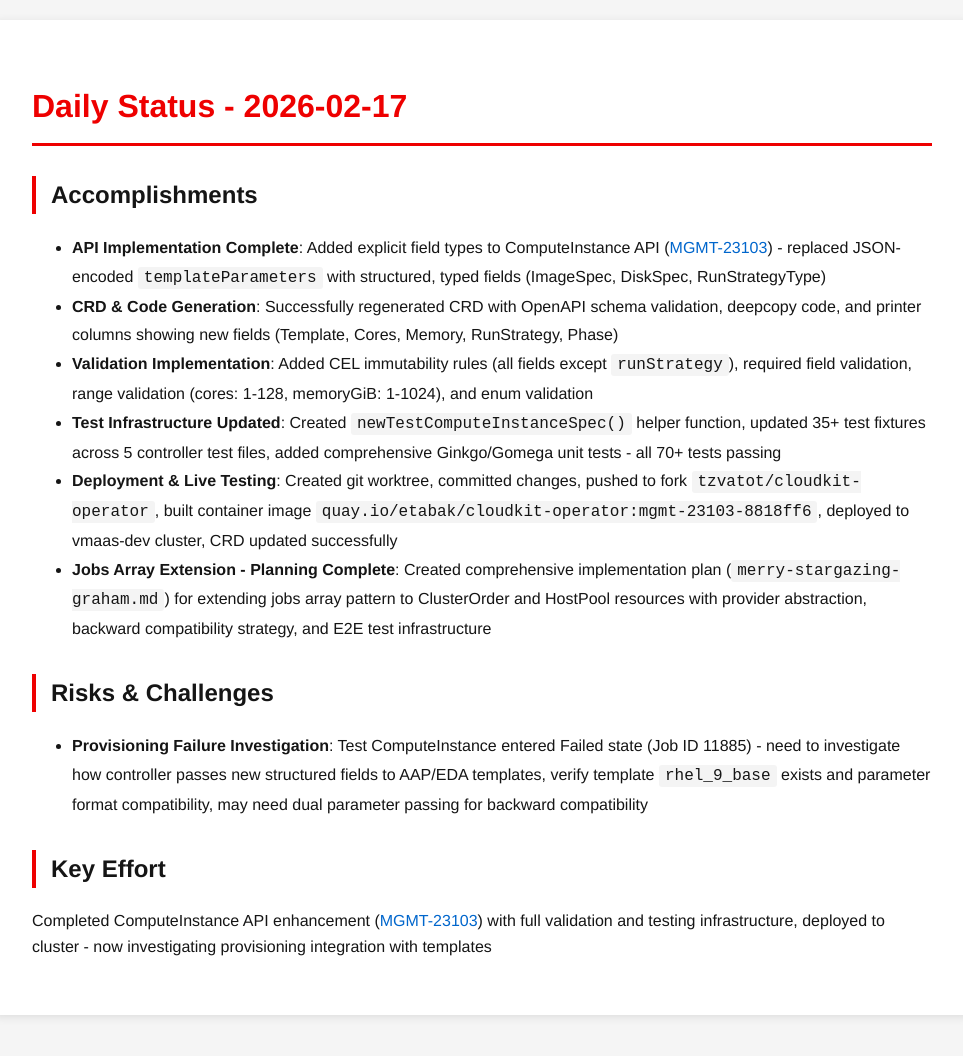
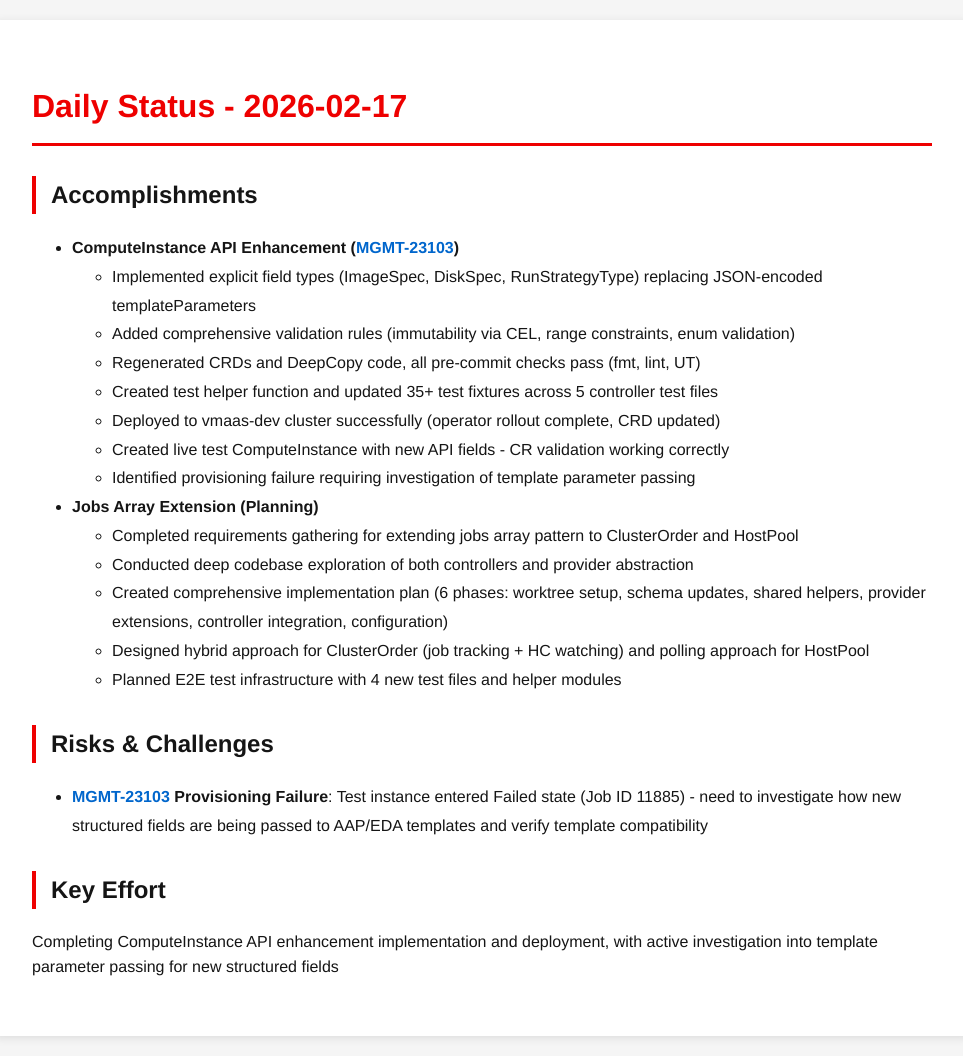
Before and after one commit to tzvatot/daily-status, a Jekyll site: the page built from 2026-02-17.md, in a window 1280 px wide. Shown: the whole page, without its empty margins (158-1121 px from the left). Built offline with Jekyll 4.4.1, drawn with Linux system fonts in a browser that asks for light colours; before the commit the page ends 1035 px from its top, so only the background shows below that.

Commit message:
Daily status update - 2026-02-17

```diff
--- a/2026-02-17.md
+++ b/2026-02-17.md
@@ -7,15 +7,23 @@ date: 2026-02-17
 # Daily Status - 2026-02-17
 
 ## Accomplishments
-- **API Implementation Complete**: Added explicit field types to ComputeInstance API ([MGMT-23103](https://issues.redhat.com/browse/MGMT-23103)) - replaced JSON-encoded `templateParameters` with structured, typed fields (ImageSpec, DiskSpec, RunStrategyType)
-- **CRD & Code Generation**: Successfully regenerated CRD with OpenAPI schema validation, deepcopy code, and printer columns showing new fields (Template, Cores, Memory, RunStrategy, Phase)
-- **Validation Implementation**: Added CEL immutability rules (all fields except `runStrategy`), required field validation, range validation (cores: 1-128, memoryGiB: 1-1024), and enum validation
-- **Test Infrastructure Updated**: Created `newTestComputeInstanceSpec()` helper function, updated 35+ test fixtures across 5 controller test files, added comprehensive Ginkgo/Gomega unit tests - all 70+ tests passing
-- **Deployment & Live Testing**: Created git worktree, committed changes, pushed to fork `tzvatot/cloudkit-operator`, built container image `quay.io/etabak/cloudkit-operator:mgmt-23103-8818ff6`, deployed to vmaas-dev cluster, CRD updated successfully
-- **Jobs Array Extension - Planning Complete**: Created comprehensive implementation plan (`merry-stargazing-graham.md`) for extending jobs array pattern to ClusterOrder and HostPool resources with provider abstraction, backward compatibility strategy, and E2E test infrastructure
+- **ComputeInstance API Enhancement ([MGMT-23103](https://issues.redhat.com/browse/MGMT-23103))**
+  - Implemented explicit field types (ImageSpec, DiskSpec, RunStrategyType) replacing JSON-encoded templateParameters
+  - Added comprehensive validation rules (immutability via CEL, range constraints, enum validation)
+  - Regenerated CRDs and DeepCopy code, all pre-commit checks pass (fmt, lint, UT)
+  - Created test helper function and updated 35+ test fixtures across 5 controller test files
+  - Deployed to vmaas-dev cluster successfully (operator rollout complete, CRD updated)
+  - Created live test ComputeInstance with new API fields - CR validation working correctly
+  - Identified provisioning failure requiring investigation of template parameter passing
+- **Jobs Array Extension (Planning)**
+  - Completed requirements gathering for extending jobs array pattern to ClusterOrder and HostPool
+  - Conducted deep codebase exploration of both controllers and provider abstraction
+  - Created comprehensive implementation plan (6 phases: worktree setup, schema updates, shared helpers, provider extensions, controller integration, configuration)
+  - Designed hybrid approach for ClusterOrder (job tracking + HC watching) and polling approach for HostPool
+  - Planned E2E test infrastructure with 4 new test files and helper modules
 
 ## Risks & Challenges
-- **Provisioning Failure Investigation**: Test ComputeInstance entered Failed state (Job ID 11885) - need to investigate how controller passes new structured fields to AAP/EDA templates, verify template `rhel_9_base` exists and parameter format compatibility, may need dual parameter passing for backward compatibility
+- **[MGMT-23103](https://issues.redhat.com/browse/MGMT-23103) Provisioning Failure**: Test instance entered Failed state (Job ID 11885) - need to investigate how new structured fields are being passed to AAP/EDA templates and verify template compatibility
 
 ## Key Effort
-Completed ComputeInstance API enhancement ([MGMT-23103](https://issues.redhat.com/browse/MGMT-23103)) with full validation and testing infrastructure, deployed to cluster - now investigating provisioning integration with templates
+Completing ComputeInstance API enhancement implementation and deployment, with active investigation into template parameter passing for new structured fields
```
